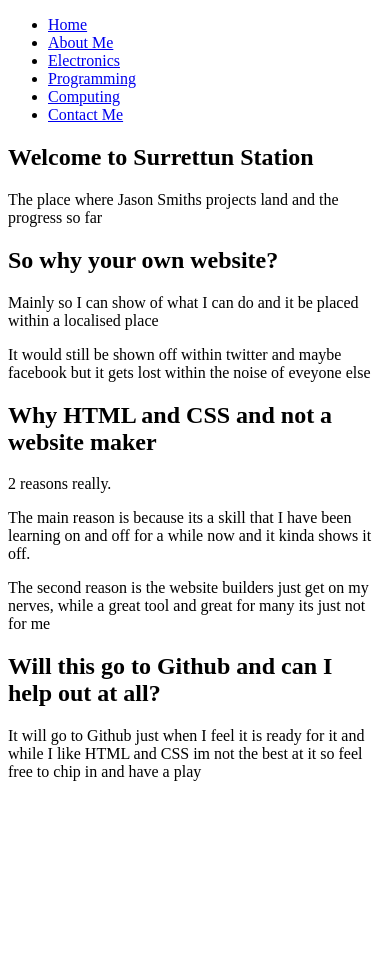
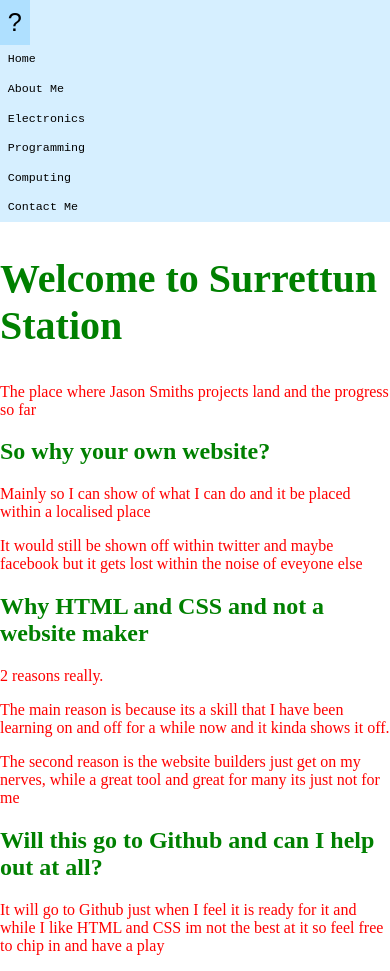
Before and after one commit to Surret/Surret.github.io, a plain HTML site: page index.html in a window 390 px wide. Before the commit the page ends 844 px from the top, so only its background shows below. Drawn offline with Linux system fonts and the light colour scheme.

Commit message:
updated Nav
added code found from https://bit.ly/2ZmoucR

still needs fine tuneing

```diff
--- a/css/mystyle.css
+++ b/css/mystyle.css
@@ -1,25 +1,70 @@
 html, body {
   max-width: 1000px;
-  margin: auto;
+  margin: 0;
   color: red;
   text-decoration: none;
 }
 
+nav{
+  width: 100vw;
+  background-color: #D6EFFF;
+}
+ul{
+  margin: 0;
+  padding:0;
+  display: flex;
+}
 li{
   list-style-type: none;
+  margin: 0 2vw;
+  font-size: 3vw;
 
 }
 a {
   text-decoration: none;
   color:black;
+  padding: 2vw;
+  font-family: monospace;
+}
+
+a:hover {
+  background-color: #c6e9ff;
 }
 
 h1 {
   font-size: 40px;
   color:green;
-
 }
 
 h2{
   color: green;
 }
+
+button {
+  display: none;
+}
+@media only screen and (max-width: 500px){
+
+  ul{
+    flex-direction: column;
+  }
+
+  li{
+    margin:0;
+  }
+
+  a{
+    display:block;
+  }
+  button{
+    display:block;
+    padding: 2vw;
+    font-size:3vh;
+    background-color: #AFE0FF;
+    border:none;
+    outline:none;
+    cursor:pointer;
+    align-self: flex-start;
+
+  }
+}
--- a/index.html
+++ b/index.html
@@ -1,11 +1,12 @@
 <!DOCTYPE html>
 <head>
   <title>Surrettun Station</title>
-  <link rel="stylesheet" type="text/css" href="css/mystyle.css/">
+  <link rel="stylesheet" type="text/css" href="css/mystyle.css">
 </head>
 <body>
   <nav>
     <ul>
+      <button type="button" name="button">?</button>
       <li><a href="Home">Home</a></li>
       <li><a href="About">About Me</a></li>
       <li><a href="Electronics">Electronics</a></li>
```
